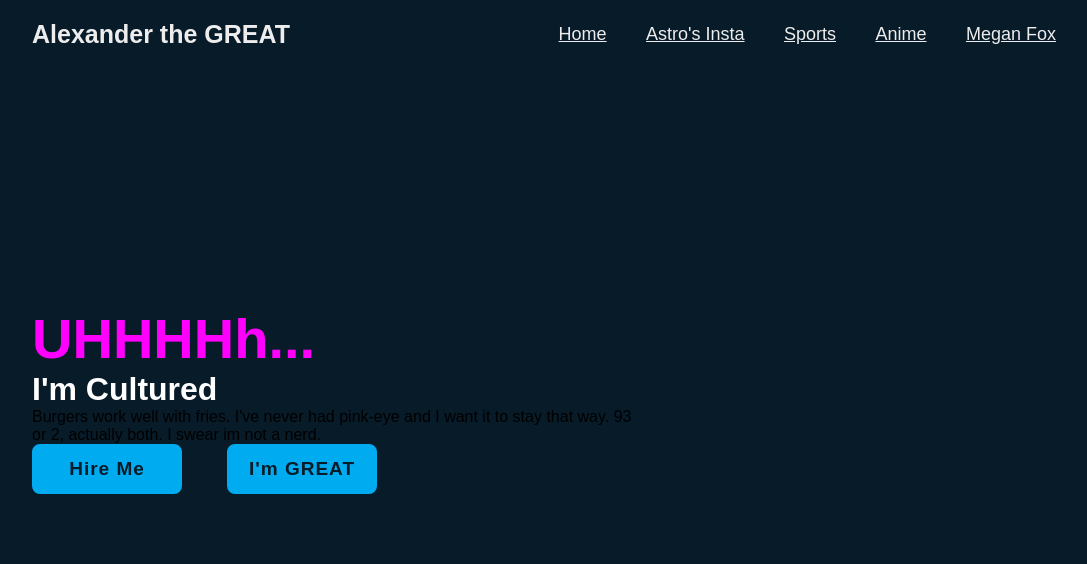
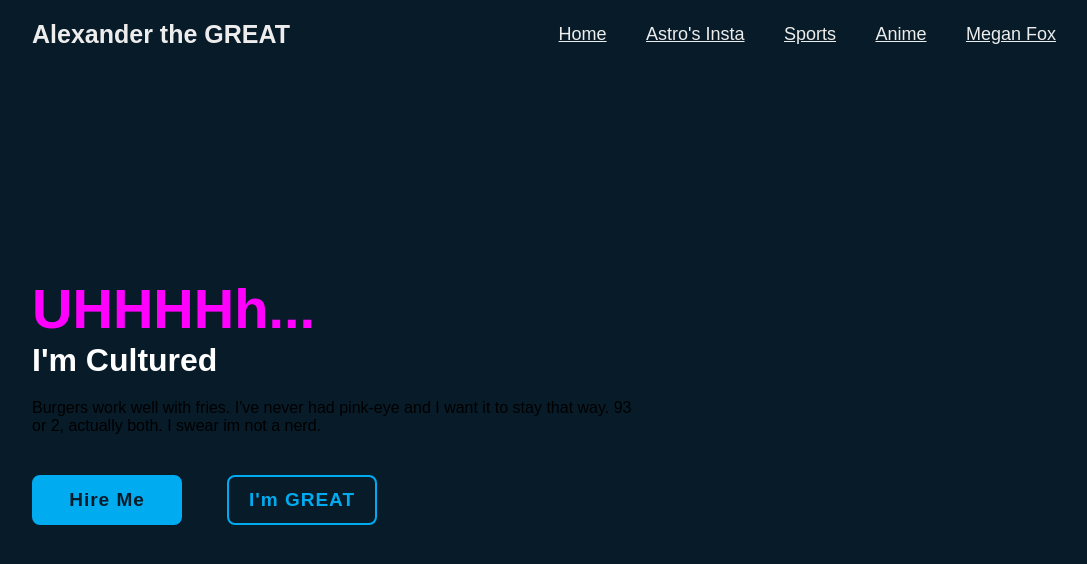
Before and after one commit to kibarke/this-is-testy, a plain HTML site: page index.html in a window 1280 px wide. Shown: the whole page, without its empty margins (96-1183 px from the left). Drawn offline with Linux system fonts and the light colour scheme.

Commit message:
Update style.css

```diff
--- a/style.css
+++ b/style.css
@@ -57,6 +57,7 @@ body {
     color: magenta;
     font-size: 56px;
     font-weight: 700;
+    line-height: 1.2;
 }
 
 .home-content h3 {
@@ -67,6 +68,7 @@ body {
 
 .home-content p {
     font-size: 16px;
+    margin: 20px 0 40px;
 }
 
 .home-content .btn-box {
@@ -77,6 +79,7 @@ body {
 }
 
 .btn-box a {
+    position: relative;
     display: inline-flex;
     justify-content: center;
     align-items: center;
@@ -90,4 +93,40 @@ body {
     text-decoration: none;
     font-weight: 600;
     letter-spacing: 1px;
+    z-index: 1;
+    overflow: hidden;
+    transition: .5s;
 }
+
+.btn-box a:hover {
+    color:aquamarine;
+}
+
+.btn-box a:nth-child(2) {
+    background: transparent;
+    color: #00abf0;
+}
+
+.btn-box a:nth-child(2):hover {
+    color: #081b29;
+}
+
+.btn-box a:nth-child(2)::before {
+    background: #00abf0;
+}
+
+.btn-box a::before {
+    content: '';
+    position: absolute;
+    top: 0;
+    left: 0;
+    width: 0;
+    height: 100%;
+    background: #081b29;
+    z-index: -1;
+    transition: .5s;
+}
+
+.btn-box a:hover::before {
+    width: 100%;
+}
```
